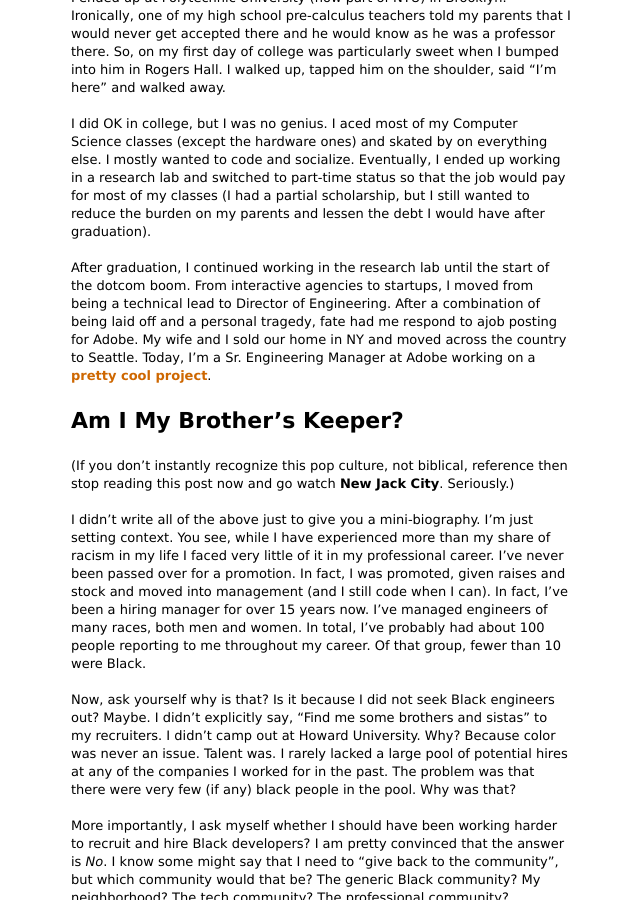
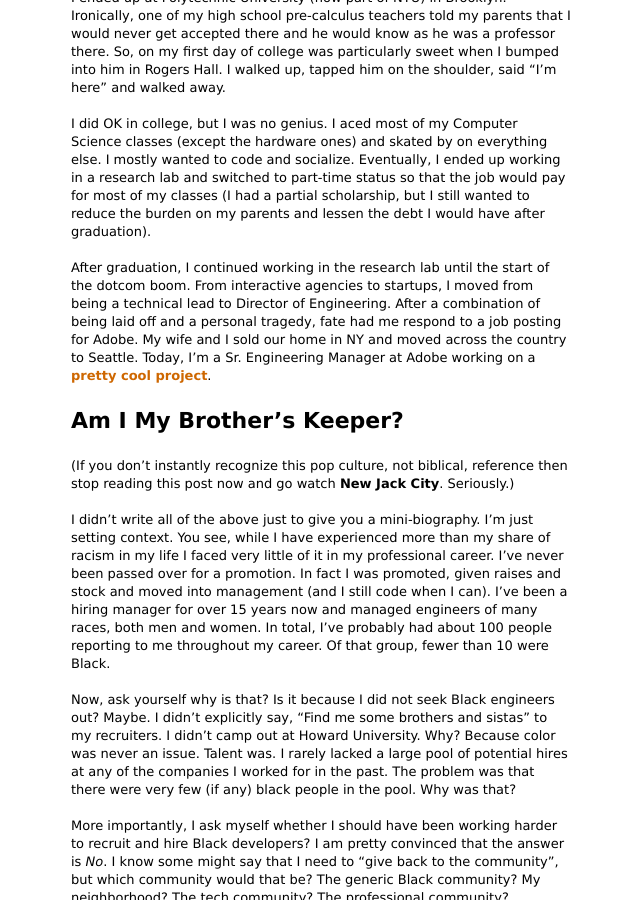
Before and after one commit to kstewart/kstewart.me, a Jekyll site: the page built from _posts/2012-02-21-black-in-tech-america.md, in a window 1280 px wide and 900 px high, scrolled down 1777 px. Shown: the whole window, without its empty margins (319-959 px from the left). Built offline with Jekyll 4.4.1, drawn with Linux system fonts in a browser that asks for light colours; Markdown is read by kramdown in place of the engine named in the settings.

Commit message:
Black in (Tech) America

```diff
--- a/_posts/2012-02-21-black-in-tech-america.md
+++ b/_posts/2012-02-21-black-in-tech-america.md
@@ -35,13 +35,13 @@ I ended up at Polytechnic University (now part of NYU) in Brooklyn. Ironically,
 
 I did OK in college, but I was no genius. I aced most of my Computer Science classes (except the hardware ones) and skated by on everything else. I mostly wanted to code and socialize. Eventually, I ended up working in a research lab and switched to part-time status so that the job would pay for most of my classes (I had a partial scholarship, but I still wanted to reduce the burden on my parents and lessen the debt I would have after graduation).
 
-After graduation, I continued working in the research lab until the start of the dotcom boom. From interactive agencies to startups, I moved from being a technical lead to Director of Engineering. After a combination of being laid off and a personal tragedy, fate had me respond to ajob posting for Adobe. My wife and I sold our home in NY and moved across the country to Seattle. Today, I'm a Sr. Engineering Manager at Adobe working on a [pretty cool project](http://www.adobe.com/products/creativecloud.html).
+After graduation, I continued working in the research lab until the start of the dotcom boom. From interactive agencies to startups, I moved from being a technical lead to Director of Engineering. After a combination of being laid off and a personal tragedy, fate had me respond to a job posting for Adobe. My wife and I sold our home in NY and moved across the country to Seattle. Today, I'm a Sr. Engineering Manager at Adobe working on a [pretty cool project](http://www.adobe.com/products/creativecloud.html).
 
 # Am I My Brother's Keeper? #
 
 (If you don't instantly recognize this pop culture, not biblical, reference then stop reading this post now and go watch **New Jack City**. Seriously.)
 
-I didn't write all of the above just to give you a mini-biography. I'm just setting context. You see, while I have experienced more than my share of racism in my life I faced very little of it in my professional career. I've never been passed over for a promotion. In fact, I was promoted, given raises and stock and moved into management (and I still code when I can). In fact, I've been a hiring manager for over 15 years now. I've managed engineers of many races, both men and women. In total, I've probably had about 100 people reporting to me throughout my career. Of that group, fewer than 10 were Black.
+I didn't write all of the above just to give you a mini-biography. I'm just setting context. You see, while I have experienced more than my share of racism in my life I faced very little of it in my professional career. I've never been passed over for a promotion. In fact I was promoted, given raises and stock and moved into management (and I still code when I can). I've been a hiring manager for over 15 years now and managed engineers of many races, both men and women. In total, I've probably had about 100 people reporting to me throughout my career. Of that group, fewer than 10 were Black.
 
 Now, ask yourself why is that? Is it because I did not seek Black engineers out? Maybe. I didn't explicitly say, "Find me some brothers and sistas" to my recruiters. I didn't camp out at Howard University. Why? Because color was never an issue. Talent was. I rarely lacked a large pool of potential hires at any of the companies I worked for in the past. The problem was that there were very few (if any) black people in the pool. Why was that?
 
```
Also changed, not shown: 4 other files.
